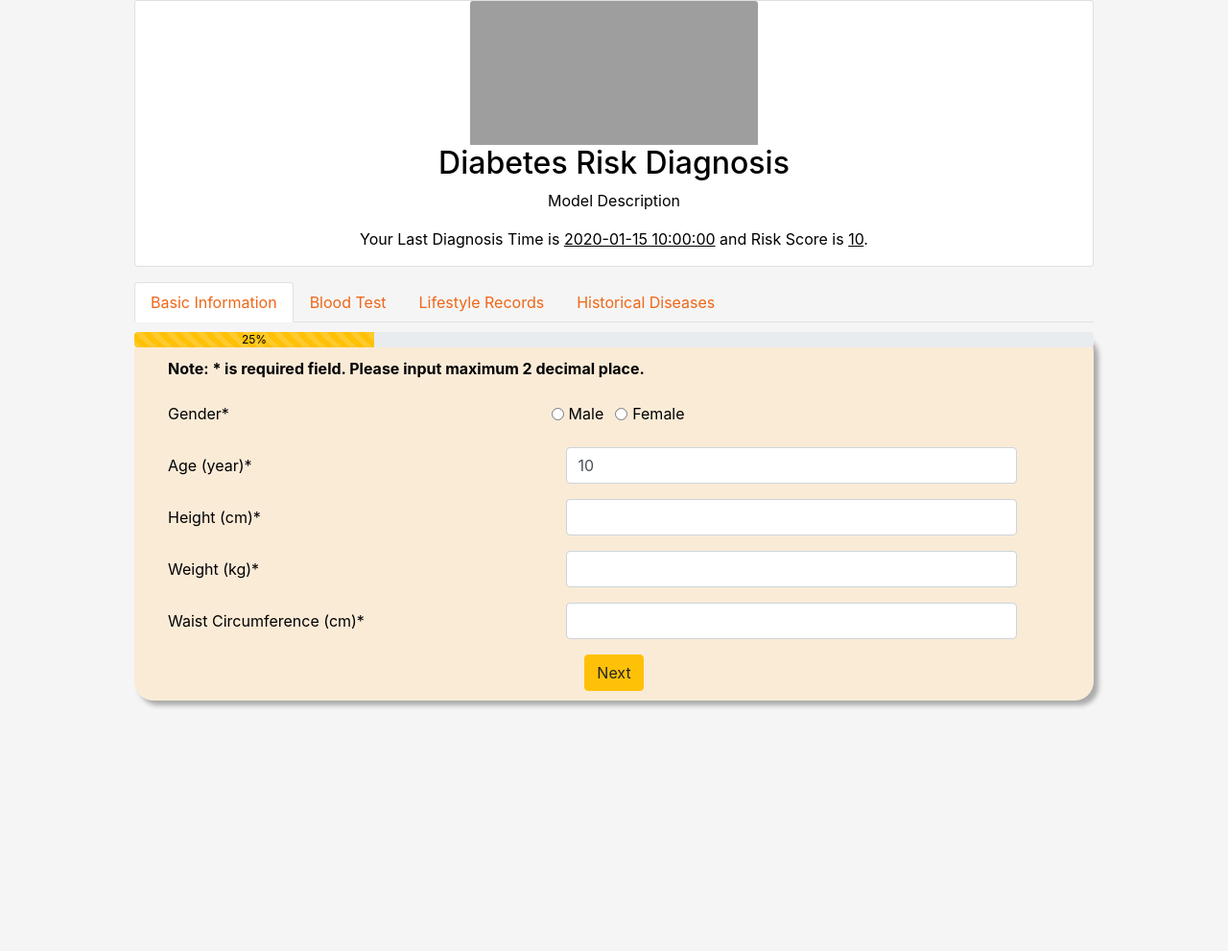
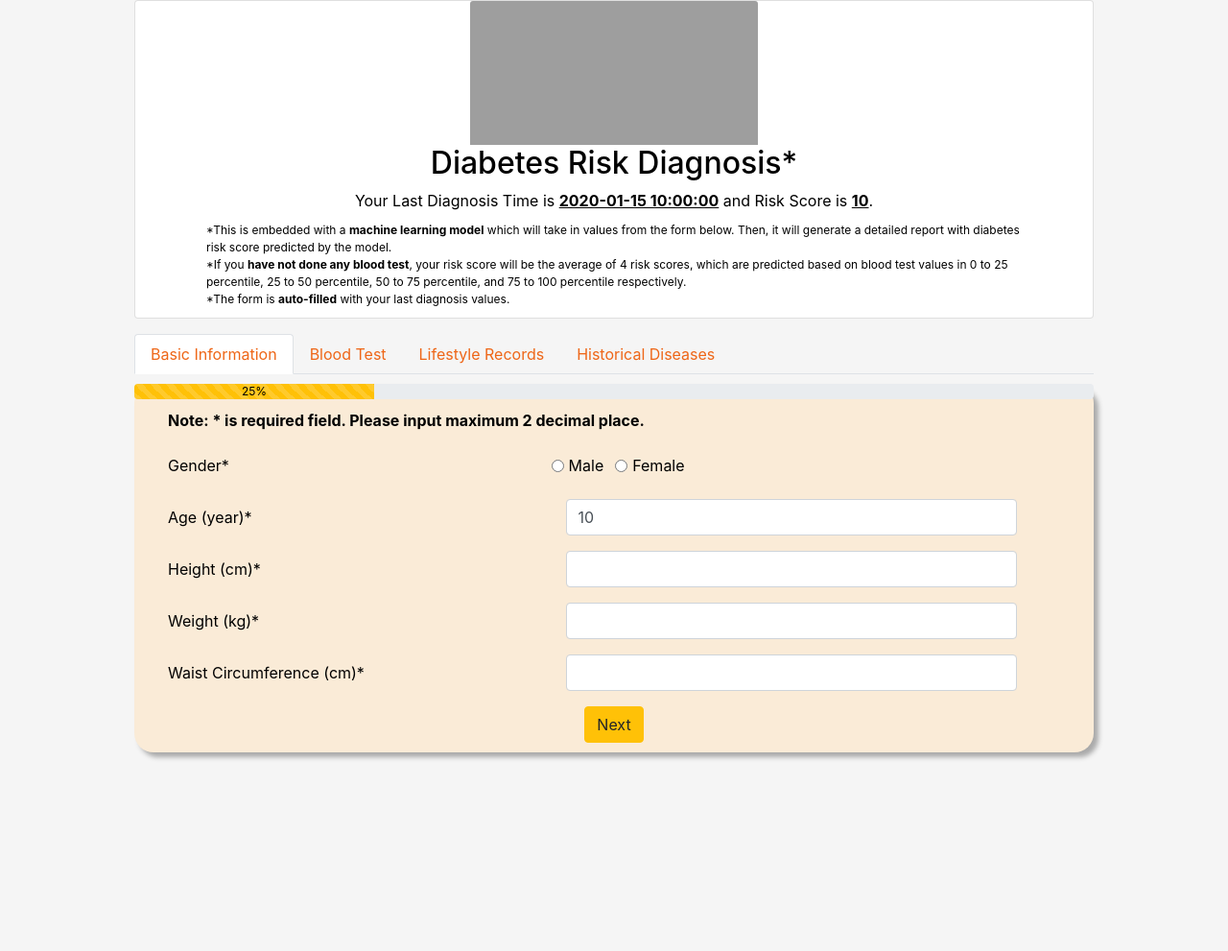
Before and after one commit to LUOYIXIN213/bt4103-retimark-webapp, a Flask app: template templates/diagnosis.html in a window 1280 px wide. Shown: the part 96-1087 px from the top of the page at 96% size. Before the commit the page ends 833 px from the top, so only its background shows below. Run offline with Flask 2, Linux system fonts and the light colour scheme; the template is opened without the code that fills it: most values are stand-ins (such as "Sample title", 1, 10 or a date in 2020); parts of the project's set-up code (start-up, migrations or seed data) failed here and were passed over; some libraries are stand-ins or nearby versions; grey boxes are pictures that could not be loaded.

Commit message:
add model description

```diff
--- a/templates/diagnosis.html
+++ b/templates/diagnosis.html
@@ -9,10 +9,19 @@
     <div class="card mb-3" style="max-width: 1000px; max-height: 400px;margin: auto;">
         <img src="/static/PIC/diabetes-doctors.webp" class="card-img-top" alt="..."
              style="width: 300px; height: 150px; margin: auto;">
-        <h1> Diabetes Risk Diagnosis </h1>
-        <p style="text-align: center">Model Description</p>
-        <p style="text-align: center">Your Last Diagnosis Time is <u>{{ diagnosis_date }}</u> and Risk Score is <u>{{ latest_report.risk_score }}</u>.</p>
+        <h1> Diabetes Risk Diagnosis*</h1>
+        <p style="text-align: center; margin-bottom: 10px;">Your Last Diagnosis Time is <b><u>{{ diagnosis_date }}</u></b> and Risk Score is <b><u>{{ latest_report.risk_score }}</u></b>.
+        </p>
+        <p style=" margin: auto; width: 850px; font-size: 12px;">*This is embedded with a <b>machine learning model</b> which will take in values from the form below.
+            Then, it will generate a detailed report with diabetes risk score predicted by the model.
+        </p>
+        <p style="margin: auto; width: 850px; font-size: 12px; ">*If you <b>have not done any blood test</b>, your risk score will be the average of 4 risk scores, which are predicted based on
+            blood test values in 0 to 25 percentile, 25 to 50 percentile, 50 to 75 percentile, and 75 to 100 percentile respectively.
+        </p>
+        <p style="margin: auto; width: 850px; font-size: 12px; margin-bottom: 10px;">*The form is <b>auto-filled</b> with your last diagnosis values.
+        </p>
     </div>
+
     <ul class="nav nav-tabs" id="myTab" role="tablist" style=
             "max-width: 1000px;
             margin: auto;
@@ -48,36 +57,36 @@
             <div class="form-group row" >
                 <label for="inputEmail3" class="col-sm-5 col-form-label">Gender*</label>
                 <div class="form-check form-check-inline">
-                    <input class="form-check-input" type="radio" name="sex" id="inlineRadio1" value="1" required >
+                    <input class="form-check-input" type="radio" name="sex" id="sex1" value="1" required >
                     <label class="form-check-label" for="inlineRadio1">Male</label>
                 </div>
                 <div class="form-check form-check-inline">
-                    <input class="form-check-input" type="radio" name="sex" id="inlineRadio2" value="2" required >
+                    <input class="form-check-input" type="radio" name="sex" id="sex2" value="2" required >
                     <label class="form-check-label" for="inlineRadio2">Female</label>
                 </div>
             </div>
             <div class="form-group row">
                 <label for="inputPassword3" class="col-sm-5 col-form-label" >Age (year)*</label>
                 <div class="col-sm-10" style="max-width: 500px;">
-                    <input type="number" class="form-control" id="inputPassword3" name="age" value="{{ age }}" required step=".01">
+                    <input type="number" class="form-control" id="inputPassword3" name="age" value="{{ latest_report.age }}" required step=".01">
                 </div>
             </div>
             <div class="form-group row">
                 <label for="inputPassword3" class="col-sm-5 col-form-label">Height (cm)*</label>
                 <div class="col-sm-10" style="max-width: 500px;">
-                    <input type="number" class="form-control" id="inputPassword3" name="HE_ht" required value="{{ HE_ht }}" step=".01">
+                    <input type="number" class="form-control" id="inputPassword3" name="HE_ht" required value="{{ latest_report.HE_ht }}" step=".01">
                 </div>
             </div>
             <div class="form-group row">
                 <label for="inputPassword3" class="col-sm-5 col-form-label">Weight (kg)*</label>
                 <div class="col-sm-10" style="max-width: 500px;">
-                    <input type="number" class="form-control" id="inputPassword3" name="HE_wt" required maxlength="3" value ="{{ HE_wt }}" step=".01">
+                    <input type="number" class="form-control" id="inputPassword3" name="HE_wt" required maxlength="3" value ="{{ latest_report.HE_wt }}" step=".01">
                 </div>
             </div>
             <div class="form-group row">
                 <label for="inputPassword3" class="col-sm-5 col-form-label" style="width: 500px;">Waist Circumference (cm)*</label>
                 <div class="col-sm-10" style="max-width: 500px;">
-                    <input type="number" class="form-control" id="inputPassword3" name="HE_wc" required maxlength="3" value="{{ HE_wc }}" step=".01">
+                    <input type="number" class="form-control" id="inputPassword3" name="HE_wc" required maxlength="3" value="{{ latest_report.HE_wc }}" step=".01">
                 </div>
             </div>
 
@@ -116,55 +125,55 @@
                 <div class="form-group row">
                     <label for="inputPassword3" class="col-sm-5 col-form-label" style="width: 500px;">Systolic Blood Pressure (mmHg)</label>
                     <div class="col-sm-10" style="max-width: 500px;">
-                        <input type="number" class="form-control" id="inputPassword3" name="HE_sbp" value = "{{ HE_sbp }}" step=".01">
+                        <input type="number" class="form-control" id="inputPassword3" name="HE_sbp" value = "{{ latest_report.HE_sbp }}" step=".01">
                     </div>
                 </div>
                 <div class="form-group row">
                     <label for="inputPassword3" class="col-sm-5 col-form-label" style="width: 500px;">Diastolic Blood Pressure (mmHg)</label>
                     <div class="col-sm-10" style="max-width: 500px;">
-                        <input type="number" class="form-control" id="inputPassword3" name="HE_dbp" value = "{{ HE_dbp }}" step=".01">
+                        <input type="number" class="form-control" id="inputPassword3" name="HE_dbp" value = "{{ latest_report.HE_dbp }}" step=".01">
                     </div>
                 </div>
                 <div class="form-group row">
                     <label for="inputPassword3" class="col-sm-5 col-form-label" style="width: 500px;">Total Cholesterol (mg/dL)</label>
                     <div class="col-sm-10" style="max-width: 500px;">
-                        <input type="number" class="form-control" id="inputPassword3" name="HE_chol" value="{{ HE_chol }}" step=".01">
+                        <input type="number" class="form-control" id="inputPassword3" name="HE_chol" value="{{ latest_report.HE_chol }}" step=".01">
                     </div>
                 </div>
                 <div class="form-group row">
                     <label for="inputPassword3" class="col-sm-5 col-form-label" style="width: 500px;">HDL Cholesterol (mg/dL)</label>
                     <div class="col-sm-10" style="max-width: 500px;">
-                        <input type="number" class="form-control" id="inputPassword3" name="HE_HDL_st2" value = "{{ HE_HDL_st2 }}" step=".01">
+                        <input type="number" class="form-control" id="inputPassword3" name="HE_HDL_st2" value = "{{ latest_report.HE_HDL_st2 }}" step=".01">
                     </div>
                 </div>
                 <div class="form-group row">
                     <label for="inputPassword3" class="col-sm-5 col-form-label" style="width: 500px;">Triglycerides (mg/dL)</label>
                     <div class="col-sm-10" style="max-width: 500px;">
-                        <input type="number" class="form-control" id="inputPassword3" name="HE_TG" value ="{{ HE_TG }}" step=".01">
+                        <input type="number" class="form-control" id="inputPassword3" name="HE_TG" value ="{{ latest_report.HE_TG }}" step=".01">
                     </div>
                 </div>
                 <div class="form-group row">
                     <label for="inputPassword3" class="col-sm-5 col-form-label" style="width: 500px;">Fasting Blood Sugar (mg/dl)</label>
                     <div class="col-sm-10" style="max-width: 500px;">
-                        <input type="number" class="form-control" id="inputPassword3" name="HE_glu" value ="{{ HE_glu}}" step=".01">
+                        <input type="number" class="form-control" id="inputPassword3" name="HE_glu" value ="{{ latest_report.HE_glu}}" step=".01">
                     </div>
                 </div>
                 <div class="form-group row">
                     <label for="inputPassword3" class="col-sm-5 col-form-label" style="width: 500px;">Hemoglobin_A1c (%)</label>
                     <div class="col-sm-10" style="max-width: 500px;">
-                        <input type="number" class="form-control" id="inputPassword3" name="HE_HbA1c" value ="{{ HE_HbA1c }}" step=".01">
+                        <input type="number" class="form-control" id="inputPassword3" name="HE_HbA1c" value ="{{ latest_report.HE_HbA1c }}" step=".01">
                     </div>
                 </div>
                 <div class="form-group row">
                     <label for="inputPassword3" class="col-sm-5 col-form-label" style="width: 500px;">Blood Urea Nitrogen (mg/dL)</label>
                     <div class="col-sm-10" style="max-width: 500px;">
-                        <input type="number" class="form-control" id="inputPassword3" name="HE_BUN" value ="{{ HE_BUN }}" step=".01">
+                        <input type="number" class="form-control" id="inputPassword3" name="HE_BUN" value ="{{ latest_report.HE_BUN }}" step=".01">
                     </div>
                 </div>
                 <div class="form-group row">
                     <label for="inputPassword3" class="col-sm-5 col-form-label" style="width: 500px;">Blood Serum Creatinine (mg/dL)</label>
                     <div class="col-sm-10" style="max-width: 500px;">
-                        <input type="number" class="form-control" id="inputPassword3" name="HE_crea" value ="{{ HE_crea }}" step=".01">
+                        <input type="number" class="form-control" id="inputPassword3" name="HE_crea" value ="{{ latest_report.HE_crea }}" step=".01">
                     </div>
                 </div>
             </div>
@@ -228,14 +237,14 @@
                         <div class="form-group row">
                 <label for="inputPassword3" class="col-sm-5 col-form-label" style="width: 500px;">Duration of Vigorous Activity During a Week (min)*</label>
                 <div class="col-sm-10" style="max-width: 500px;">
-                    <input type="number" class="form-control" id="inputPassword3" name="pa_vig_tm" required value ="{{ pa_vig_tm }}" step=".01">
+                    <input type="number" class="form-control" id="inputPassword3" name="pa_vig_tm" required value ="{{ latest_report.pa_vig_tm }}" step=".01">
                 </div>
             </div>
 
             <div class="form-group row">
                 <label for="inputPassword3" class="col-sm-5 col-form-label" style="width: 500px;">Duration of Moderate Activity During a Week  (min)*</label>
                 <div class="col-sm-10" style="max-width: 500px;">
-                    <input type="number" class="form-control" id="inputPassword3" name="pa_mod_tm" required value ="{{ pa_mod_tm }}" step=".01">
+                    <input type="number" class="form-control" id="inputPassword3" name="pa_mod_tm" required value ="{{ latest_report.pa_mod_tm }}" step=".01">
                 </div>
             </div>
 
@@ -243,7 +252,7 @@
             <div class="form-group row">
                 <label for="inputPassword3" class="col-sm-5 col-form-label" style="width: 500px;">Duration of Walking During a Week  (min)*</label>
                 <div class="col-sm-10" style="max-width: 500px;">
-                    <input type="number" class="form-control" id="inputPassword3" name="pa_walkMET" required value ="{{ pa_walkMET }}" step=".01">
+                    <input type="number" class="form-control" id="inputPassword3" name="pa_walkMET" required value ="{{ latest_report.pa_walkMET }}" step=".01">
                 </div>
             </div>
 
@@ -264,21 +273,21 @@
             <div class="form-group row">
                 <label for="inputPassword3" class="col-sm-5 col-form-label" style="width: 500px;">Daily Intake of Protein (g)*</label>
                 <div class="col-sm-10" style="max-width: 500px;">
-                    <input type="number" class="form-control" id="inputPassword3" name="N_PROT" required value ="{{ N_PROT }}" step=".01">
+                    <input type="number" class="form-control" id="inputPassword3" name="N_PROT" required value ="{{ latest_report.N_PROT }}" step=".01">
                 </div>
             </div>
 
             <div class="form-group row">
                 <label for="inputPassword3" class="col-sm-5 col-form-label" style="width: 500px;">Daily Intake of Fat (g)*</label>
                 <div class="col-sm-10" style="max-width: 500px;">
-                    <input type="number" class="form-control" id="inputPassword3" name="N_FAT" required value ="{{ N_FAT }}" step=".01">
+                    <input type="number" class="form-control" id="inputPassword3" name="N_FAT" required value ="{{ latest_report.N_FAT }}" step=".01">
                 </div>
             </div>
 
             <div class="form-group row">
                 <label for="inputPassword3" class="col-sm-5 col-form-label" style="width: 500px;">Daily Intake of Carbohydrate (g)*</label>
                 <div class="col-sm-10" style="max-width: 500px;">
-                    <input type="number" class="form-control" id="inputPassword3" name="N_CHO" required value ="{{ N_CHO }}" step=".01">
+                    <input type="number" class="form-control" id="inputPassword3" name="N_CHO" required value ="{{ latest_report.N_CHO }}" step=".01">
                 </div>
             </div>
 
@@ -413,6 +422,7 @@
     </div>
 
     <script type="text/javascript">
+
         function yesnoCheck() {
             if (document.getElementById('yesCheck').checked) {
                 document.getElementById('ifYes').style.display = "block";
@@ -549,8 +559,6 @@
             margin-left: 20px;
         }
 
-
-
     </style>
 
 
--- a/templates/simulated_score.html
+++ b/templates/simulated_score.html
@@ -3,10 +3,7 @@
 {% endblock %}
 
 {% block content %}
-<html>
-    <head>
-        <title>Your Simulated Result</title>
-    </head>
+
     <script type="text/javascript" src="https://cdn.jsdelivr.net/npm/chart.js"></script>
     <script src="https://cdnjs.cloudflare.com/ajax/libs/chartjs-plugin-datalabels/2.1.0/chartjs-plugin-datalabels.min.js" integrity="sha512-Tfw6etYMUhL4RTki37niav99C6OHwMDB2iBT5S5piyHO+ltK2YX8Hjy9TXxhE1Gm/TmAV0uaykSpnHKFIAif/A==" crossorigin="anonymous" referrerpolicy="no-referrer"></script>
     <body>
@@ -625,5 +622,4 @@
 
     </style>
 
-</html>
 {% endblock %}
```
Also changed, not shown: templates/simulation.html (+13 -3 lines).
